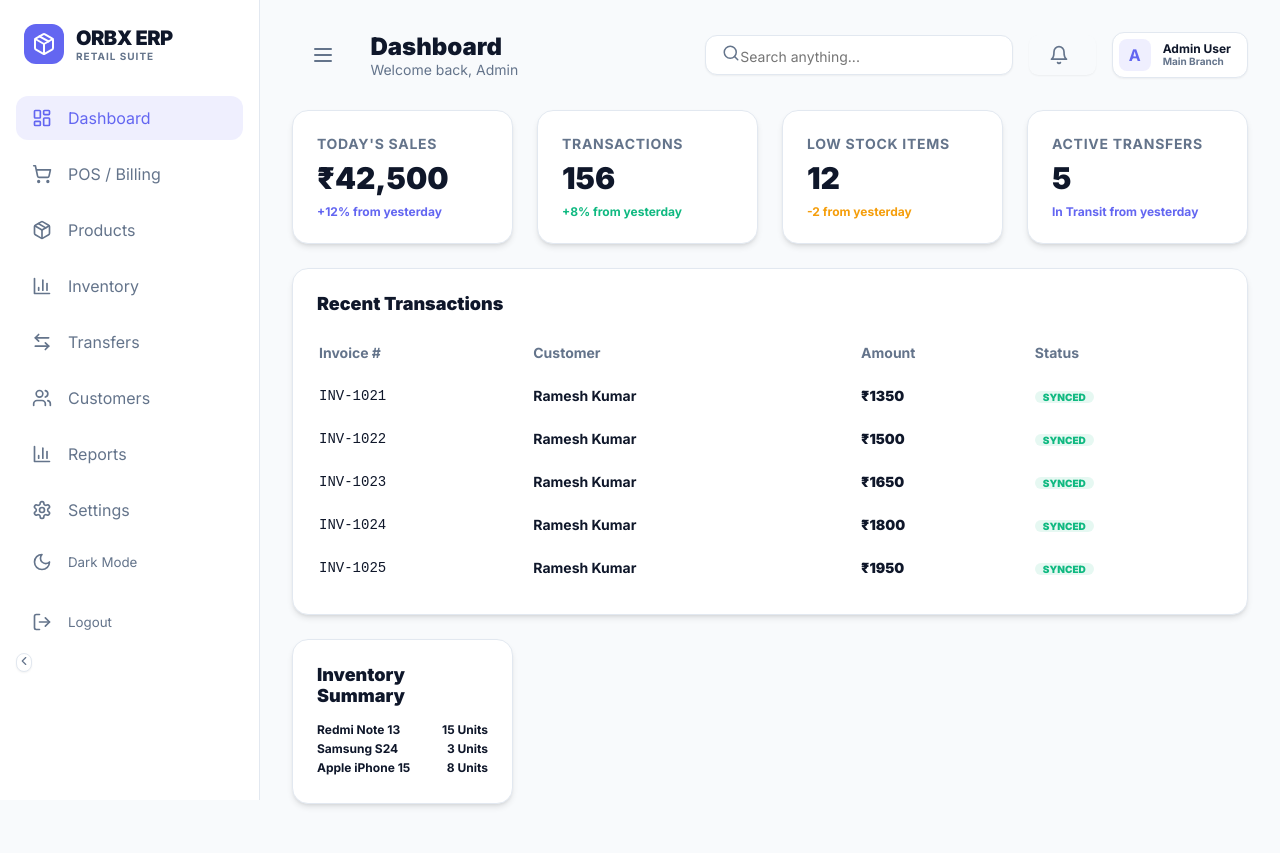
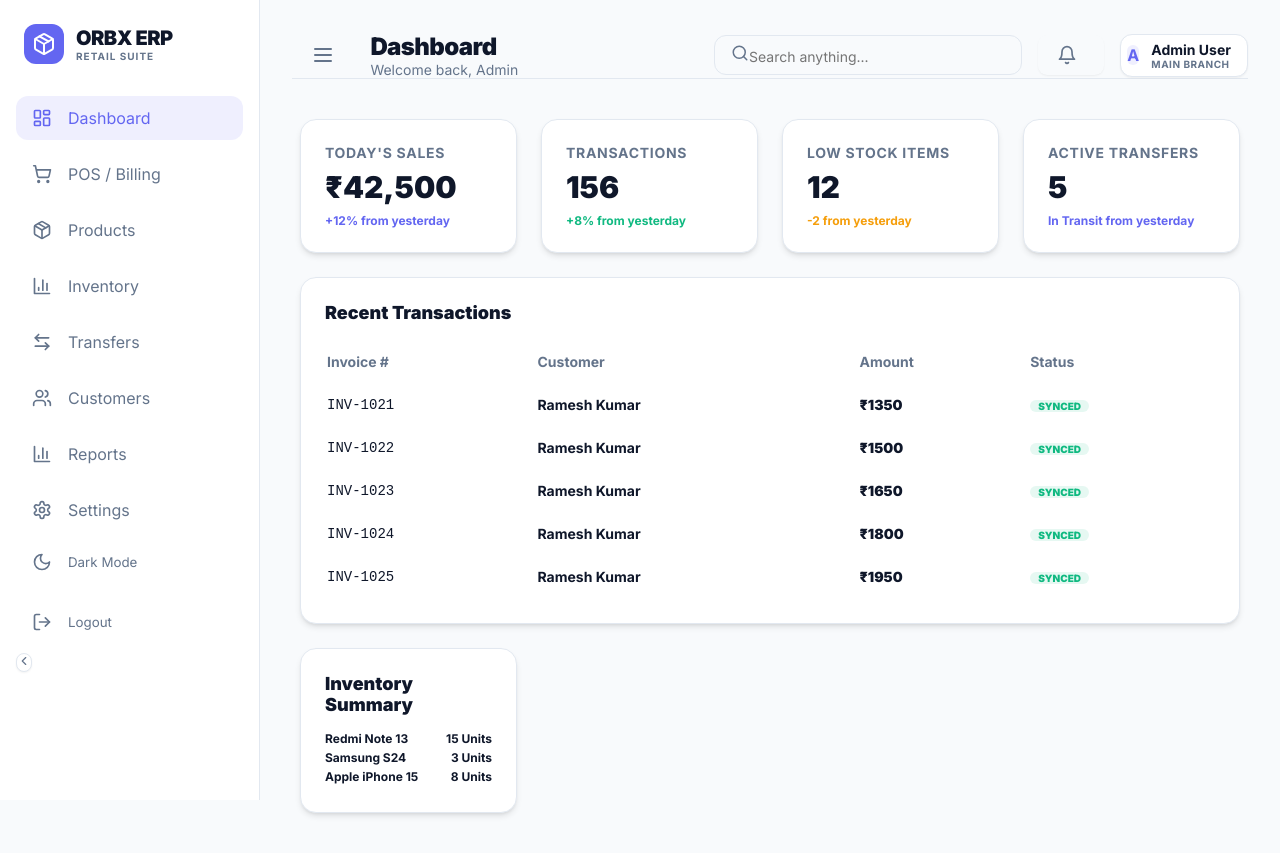
Before and after one commit to rkyuvaa/OrbX-Retail-Suite, a React (Vite) app in the folder frontend/: page / in a window 1280 px wide. Built offline with nearby package versions, Linux system fonts and the light colour scheme; no server answers.

Commit message:
Refine layout alignment and update SETUP documentation

```diff
--- a/frontend/src/App.jsx
+++ b/frontend/src/App.jsx
@@ -11,7 +11,7 @@ const API_URL = 'http://localhost:5000';
 
 function Dashboard() {
   return (
-    <div className="grid grid-cols-1 md:grid-cols-2 lg:grid-cols-4 gap-6 animate-fade-in">
+    <div className="p-2 lg:p-4 grid grid-cols-1 md:grid-cols-2 lg:grid-cols-4 gap-6 animate-fade-in">
       {[
         { label: 'Today\'s Sales', value: '₹42,500', trend: '+12%', color: 'var(--primary)' },
         { label: 'Transactions', value: '156', trend: '+8%', color: 'var(--success)' },
--- a/frontend/src/components/Layout.jsx
+++ b/frontend/src/components/Layout.jsx
@@ -91,31 +91,31 @@ export default function Layout({ children }) {
       {/* Main Content */}
       <main className={clsx('main-content flex-1', isCollapsed && 'sidebar-collapsed')}>
         {/* Top Header */}
-        <header className="flex items-center justify-between mb-8">
+        <header className="flex items-center justify-between mb-8 sticky top-0 bg-white/80 backdrop-blur-md z-50 py-4 border-b border-border -mx-8 px-8">
           <div className="flex items-center gap-4">
             <button className="md:hidden btn btn-ghost p-2" onClick={() => setIsMobileOpen(true)}>
               <Menu size={24} />
             </button>
             <div>
-              <h2 className="text-2xl font-black">Dashboard</h2>
+              <h2 className="text-2xl font-black tracking-tight">Dashboard</h2>
               <p className="text-sm text-muted">Welcome back, Admin</p>
             </div>
           </div>
 
           <div className="flex items-center gap-4">
-            <div className="hidden lg:flex items-center gap-2 bg-white border border-border px-4 py-2 rounded-xl shadow-sm">
+            <div className="hidden lg:flex items-center gap-3 bg-gray-50 border border-border px-4 py-2 rounded-xl focus-within:ring-2 focus-within:ring-primary/20 transition-all">
                 <Search size={18} className="text-muted" />
                 <input className="border-none outline-none text-sm w-64 bg-transparent" placeholder="Search anything..." />
             </div>
-            <button className="btn btn-ghost relative p-2 bg-white border border-border shadow-sm">
+            <button className="btn btn-ghost relative p-2 bg-white border border-border shadow-sm hover:bg-gray-50">
               <Bell size={20} />
-              <span className="absolute top-1 right-1 w-2 h-2 bg-danger rounded-full border-2 border-white" />
+              <span className="absolute top-2 right-2 w-2 h-2 bg-danger rounded-full border-2 border-white" />
             </button>
             <div className="flex items-center gap-3 bg-white border border-border p-1.5 pr-4 rounded-xl shadow-sm">
-              <div className="w-8 h-8 rounded-lg bg-primary/10 text-primary flex items-center justify-center font-bold">A</div>
-              <div className="hidden sm:block">
-                <p className="text-xs font-bold leading-none">Admin User</p>
-                <p className="text-[10px] text-muted font-bold">Main Branch</p>
+              <div className="w-9 h-9 rounded-lg bg-primary/10 text-primary flex items-center justify-center font-bold">A</div>
+              <div className="hidden sm:flex flex-col justify-center">
+                <p className="text-sm font-bold leading-tight">Admin User</p>
+                <p className="text-[10px] text-muted font-bold uppercase tracking-wider">Main Branch</p>
               </div>
             </div>
           </div>
```
Also changed, not shown: 1 other file (tests, documents, lock files or other folders).
